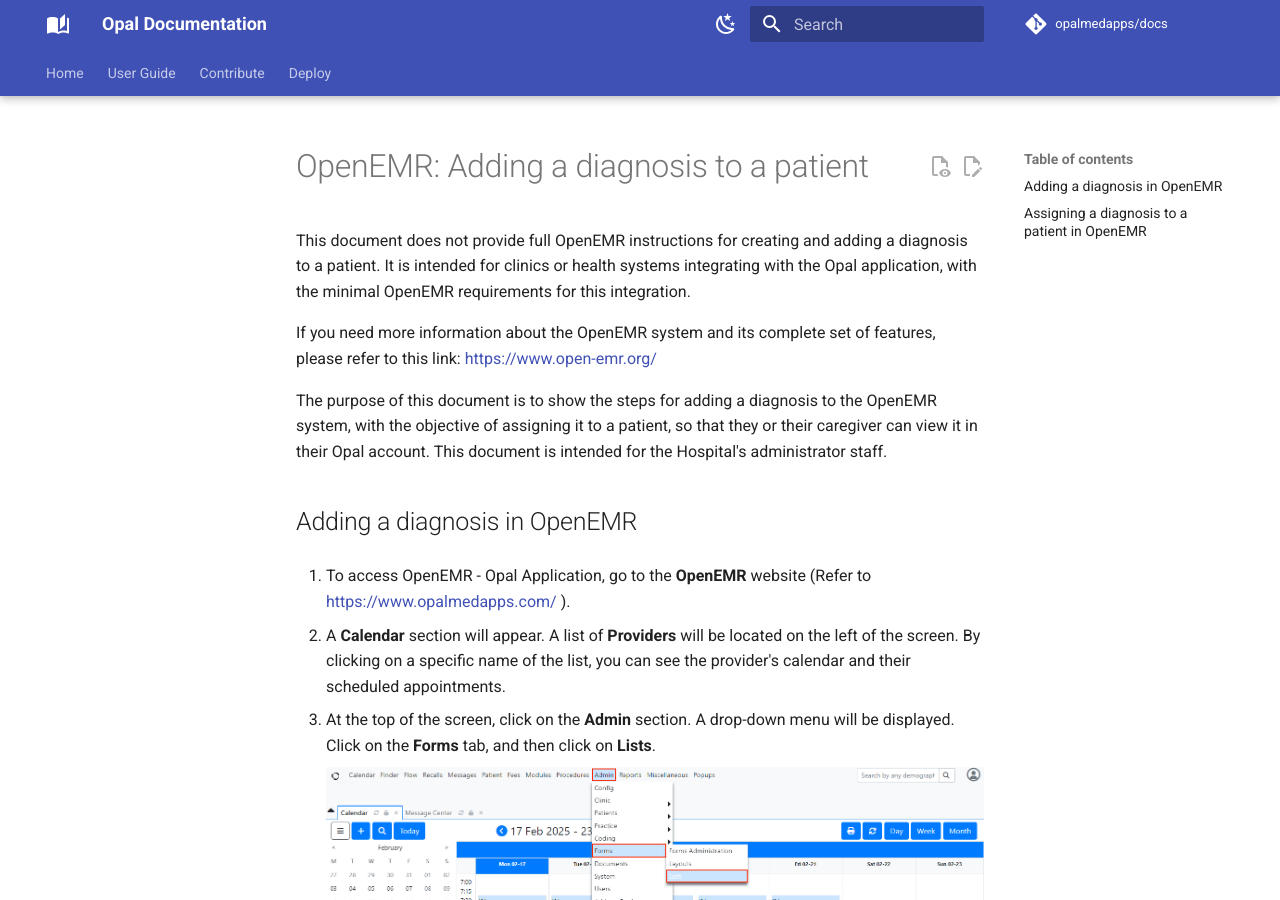
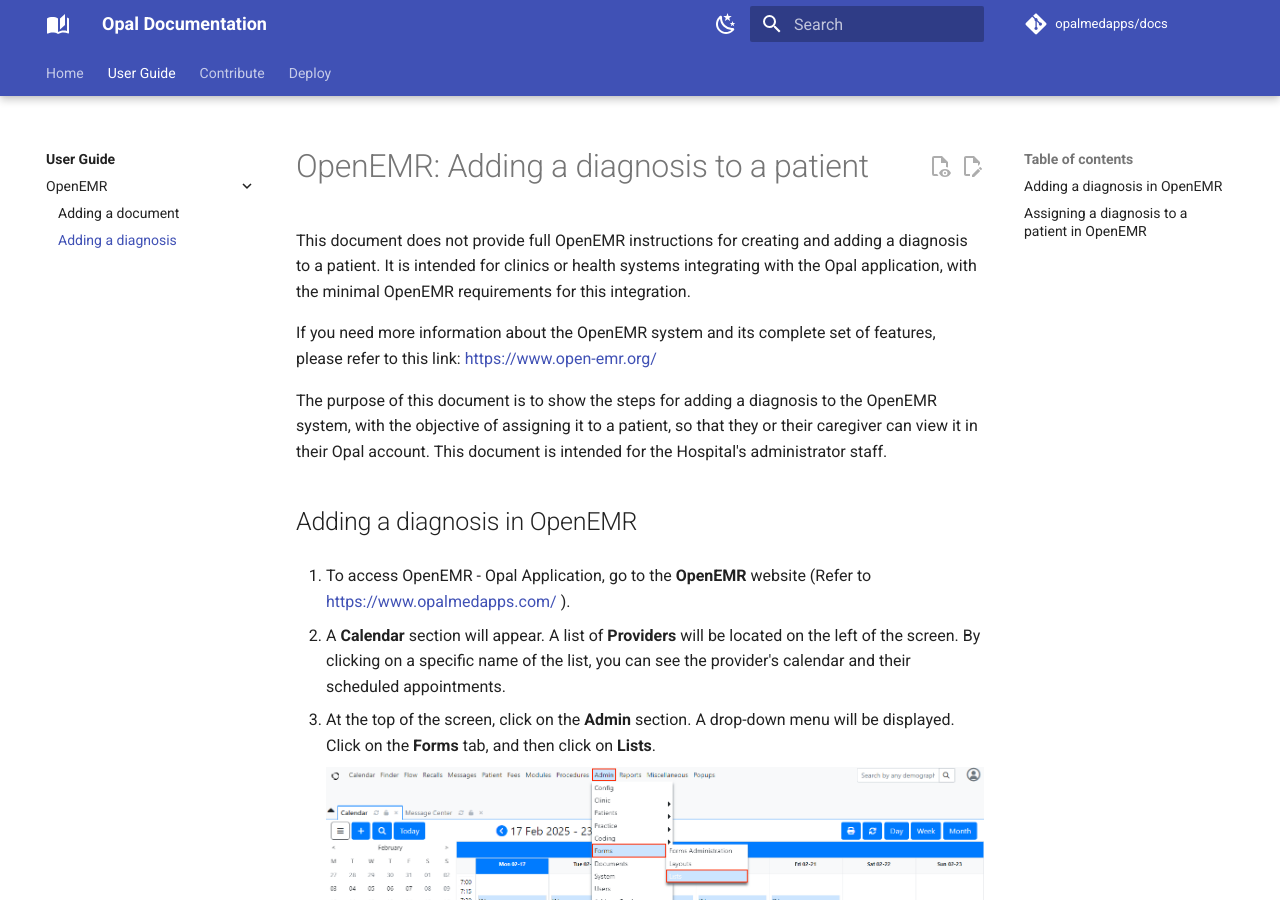
Before and after one commit to opalmedapps/docs, an MkDocs documentation site: the page built from docs/user/openemr/diagnosis/add_diagnosis.md, in a window 1280 px wide and 900 px high. Built offline with MkDocs 1.6.1 and Material for MkDocs 9.7.7, drawn with Linux system fonts in a browser that asks for light colours; plug-ins that fetch from the network failed and are left out; comment, search, counter and statistics services are not loaded; some of the changed lines change nothing that is shown.

Commit message:
update mkdocs nav

```diff
--- a/mkdocs.yml
+++ b/mkdocs.yml
@@ -22,9 +22,9 @@
   - Home: index.md
   - User Guide:
     - user/index.md
-    - Demo:
-      - "OpenEMR: Adding a document": user/demo/OpenEMR_add_document/openemr_adding_document.md
-      - "OpenEMR: Adding a diagnosis": user/demo/OpenEMR_add_diagnosis/openemr_add_diagnosis.md
+    - OpenEMR:
+      - Adding a document: user/openemr/document/adding_document.md
+      - Adding a diagnosis: user/openemr/diagnosis/add_diagnosis.md
   - Contribute:
     - development/index.md
     - Architecture:
```
